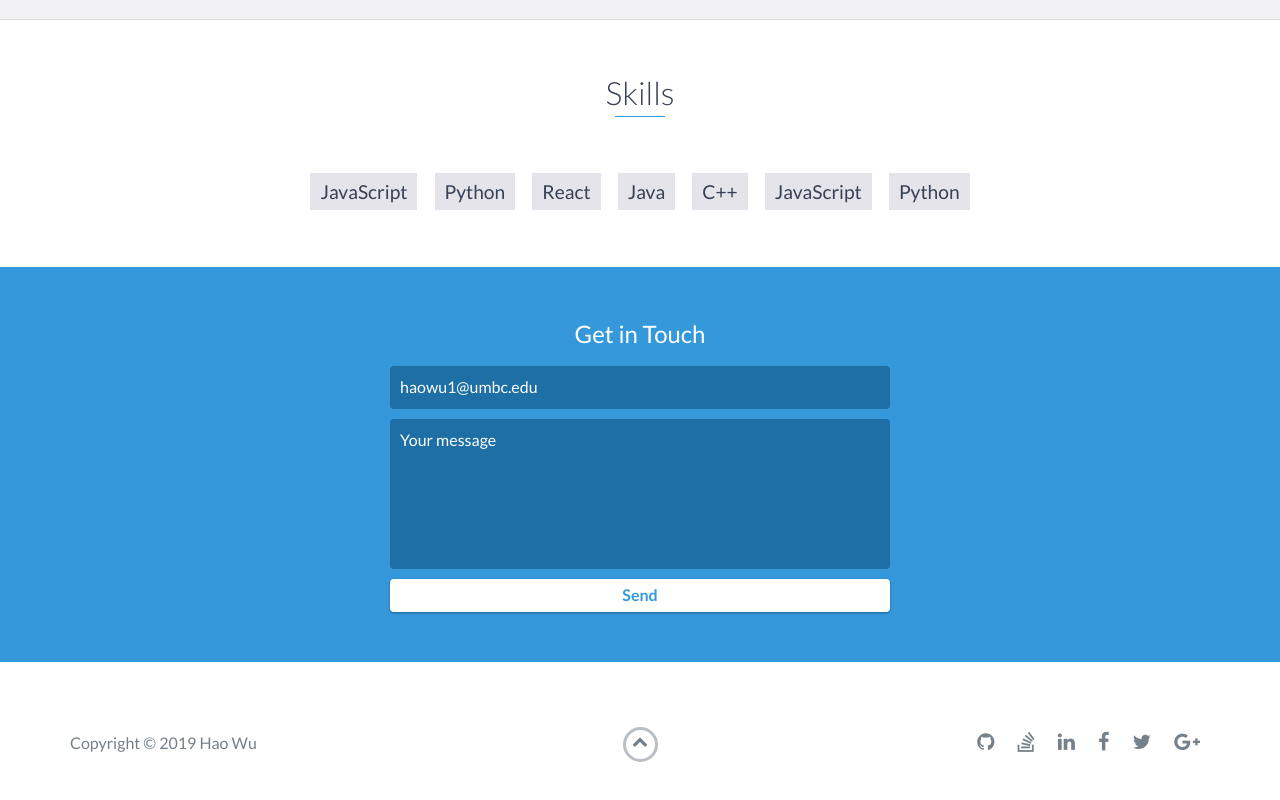
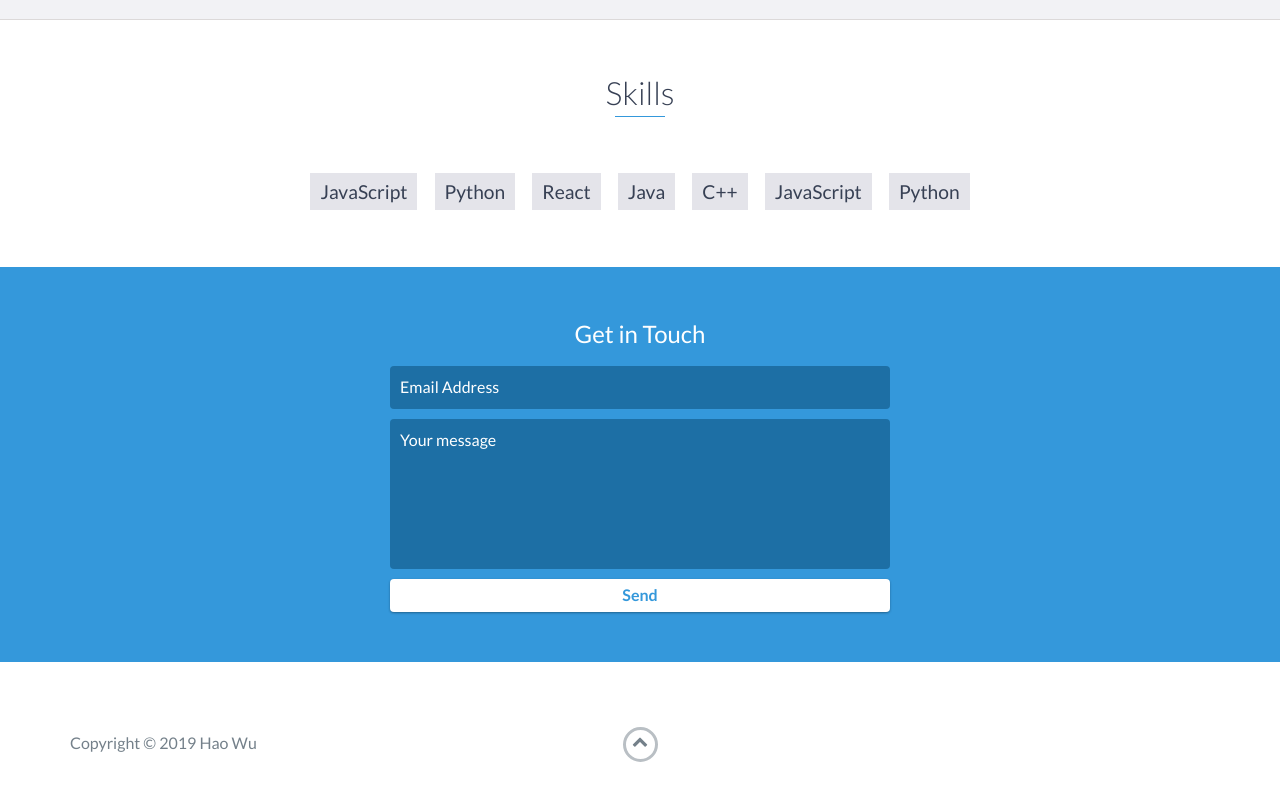
Before and after one commit to haowu1/Portfolio-Website, a plain HTML site: page index.html in a window 1280 px wide. Shown: the part 3154-3954 px from the top of the page. Drawn offline with nearby package versions, Linux system fonts and the light colour scheme.

Commit message:
Update index.html

```diff
--- a/index.html
+++ b/index.html
@@ -185,7 +185,7 @@
         <div id="contact-form">
             <form method="POST" action="https://formspree.io/email@email.com">
                 <input type="hidden" name="_subject" value="Contact request from personal website" />
-                <input type="email" name="_replyto" placeholder="haowu1@umbc.edu" required>
+                <input type="email" name="_replyto" placeholder="Email Address" required>
                 <textarea name="message" placeholder="Your message" required></textarea>
                 <button type="submit">Send</button>
             </form>
@@ -207,28 +207,7 @@
                         <i class="fa fa-chevron-up" aria-hidden="true"></i>
                     </span>
                 </div>
-                <div class="col-sm-5 social">
-                    <ul>
-                        <li>
-                            <a href="https://github.com/" target="_blank"><i class="fa fa-github" aria-hidden="true"></i></a>
-                        </li>
-                        <li>
-                            <a href="https://stackoverflow.com/" target="_blank"><i class="fa fa-stack-overflow" aria-hidden="true"></i></a>
-                        </li>
-                        <li>
-                            <a href="https://linkedin.com/" target="_blank"><i class="fa fa-linkedin" aria-hidden="true"></i></a>
-                        </li>
-                        <li>
-                            <a href="https://www.facebook.com/" target="_blank"><i class="fa fa-facebook" aria-hidden="true"></i></a>
-                        </li>
-                        <li>
-                            <a href="https://twitter.com/" target="_blank"><i class="fa fa-twitter" aria-hidden="true"></i></a>
-                        </li>
-                        <li>
-                            <a href="https://plus.google.com/" target="_blank"><i class="fa fa-google-plus" aria-hidden="true"></i></a>
-                        </li>
-                    </ul>
-                </div>
+
             </div>
         </div>
     </footer>
```
